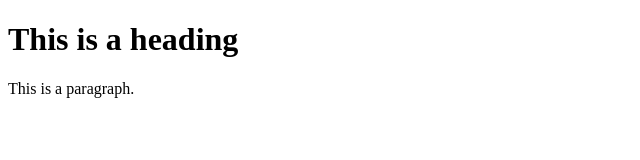
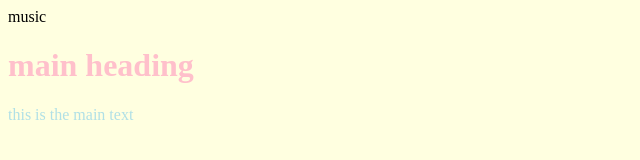
Before and after one commit to nuriyeaamir/ict-html, a plain HTML site: page index.html in a window 1280 px wide. Shown: the whole page, without its empty margins (0-640 px from the left). Drawn offline with Linux system fonts and the light colour scheme.

Commit message:
Update index.html

```diff
--- a/index.html
+++ b/index.html
@@ -1,12 +1,20 @@
 <!DOCTYPE html>
 <html>
-<head>
-	<title>Page Title</title>
-</head>
+  <head>
+  music
+     <style>
+       body {background-color:lightyellow;}
+        h1 {color: pink;}
+    </style>
+
+    <meta charset="UTF-8">
+    <meta name="description" content ="foundation of music">
+<meta name="keywords" content= "music, instrument, tutorial">
+    <meta name="author" content= "amber">
+
+  </head>
 <body>
-
-	<h1>This is a heading</h1>
-	<p>This is a paragraph.</p>
-
+    <h1> main heading </h1>
+    <p style="color:powderblue;"> this is the main text </p>
 </body>
 </html>
```
